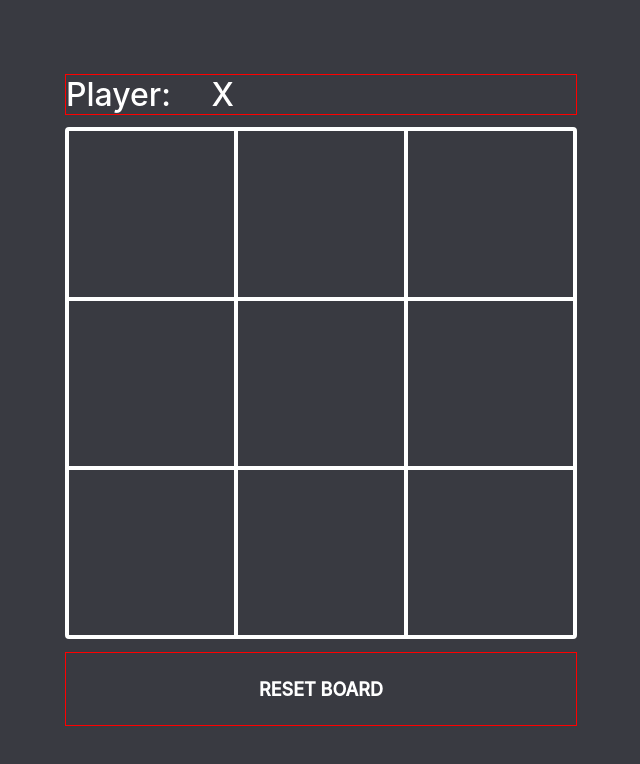
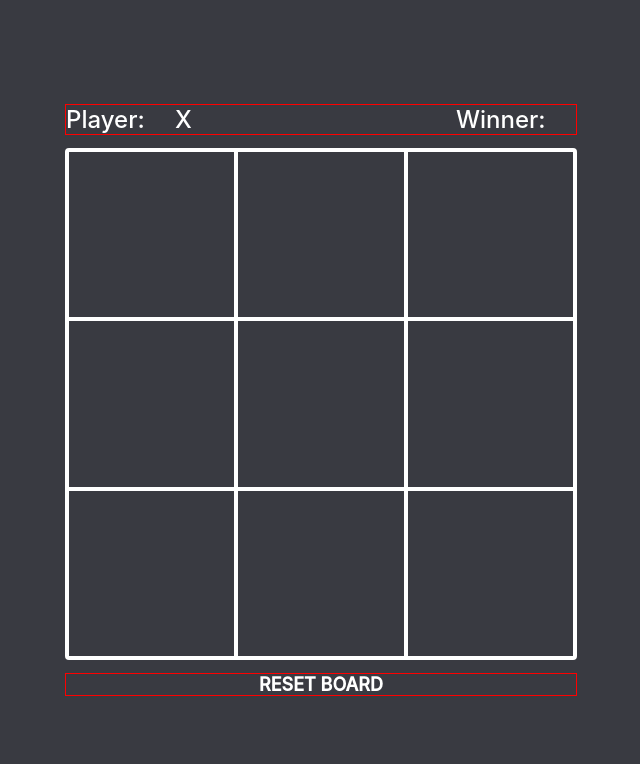
Before and after one commit to Sibindra/tic-tac-toe, a React (Vite) app: page / in a window 1280 px wide. Shown: the top 764 px of the page, without its empty margins (319-959 px from the left). Built offline with nearby package versions, Linux system fonts and the light colour scheme.

Commit message:
checkpoint alpha

```diff
--- a/src/App.jsx
+++ b/src/App.jsx
@@ -1,4 +1,4 @@
-import { useState } from "react";
+import { useState,useEffect } from "react";
 import "./index.css";
 
 import Header from "./components/Header";
@@ -8,23 +8,60 @@ import Footer from "./components/Footer";
 function App() {
     const [boxes, setBoxes] = useState(Array(9).fill(null));
     const [player, setPlayer] = useState("X");
+    const [winner, setWinner] = useState(null);
 
+    useEffect(() => {
+        resetBoard()
+    }, [winner]);
+
+    // game logic
+    function gameEngine(boxesArray) {
+        const winningCombinations = [
+            [0, 1, 2],
+            [3, 4, 5],
+            [6, 7, 8],
+            [0, 3, 6],
+            [1, 4, 7],
+            [2, 5, 8],
+            [0, 4, 8],
+            [2, 4, 6],
+        ];
+
+        winningCombinations.forEach((combination) => {
+            const [a, b, c] = combination;
+
+            if (
+                boxesArray[a] &&
+                boxesArray[a] === boxesArray[b] &&
+                boxesArray[a] === boxesArray[c]
+            ) {
+                setWinner(boxesArray[a]);
+                // console.log("winner = " + winner);
+            }
+        });
+
+    }
+
+    // function to change player and update the array value
     let index = 0;
     function handleClick(Clickedindex) {
+        setPlayer((prevPlayer) => (prevPlayer === "X" ? "O" : "X"));
+
         index = Clickedindex;
-        setPlayer((prevPlayer) => (prevPlayer === "X" ? "O" : "X"));
         const newBoxes = [...boxes];
         newBoxes[index] = player;
-        setBoxes(newBoxes);
+        setBoxes(newBoxes, gameEngine(newBoxes));
     }
 
+    // function to reset board
     function resetBoard() {
         setBoxes(new Array(9).fill(null));
+        // setWinner(null);
     }
 
     return (
         <div className="App">
-            <Header player={player} />
+            <Header player={player} winner={winner} />
             <Board onClickFunction={handleClick} elementArr={boxes} />
             <Footer onClickFunction={resetBoard} />
         </div>
--- a/src/components/Header.jsx
+++ b/src/components/Header.jsx
@@ -3,10 +3,16 @@ import React from "react";
 export default function Header(props) {
     return (
         <div className="Header">
-            Player: &emsp;
-            <span className="Player">{props.player}</span>
+            <span className="PlayerStatus">
+                Player: &emsp;
+                <span className="Player">{props.player}</span>
+            </span>
 
-            <span className="winStatus"></span>
+            <span className="winStatus">
+                Winner: &emsp;
+                <span className="Winner">{props.winner}</span>
+
+            </span>
         </div>
     );
 }
--- a/src/index.css
+++ b/src/index.css
@@ -42,10 +42,14 @@
 .Header {
     border: 1px solid red;
     width: 40vmax;
-    font-size: 2rem;
+    font-size: 1.5rem;
     margin: 1vmax;
+    padding: 1vmaxs;
 
     color: white;
+
+    display: flex;
+    justify-content: space-between;
 }
 
 .Footer {
@@ -59,7 +63,7 @@
     align-items: center;
 
     color: white;
-    padding: 2vmax;
+    /* padding: 2vmax; */
 }
 
 .reset-btn {
```
